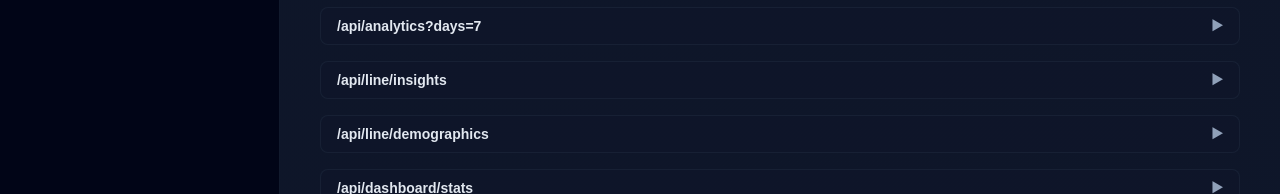
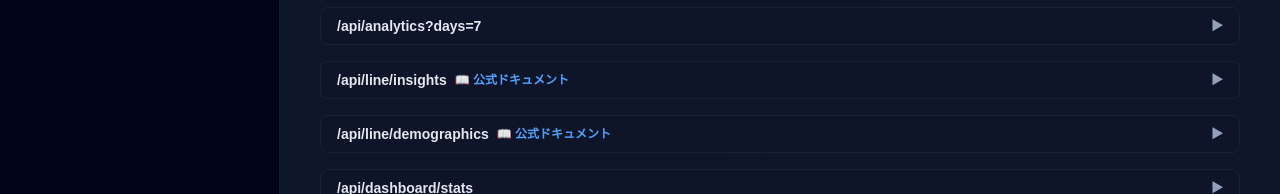
Before and after one commit to s-hiraoku/line-messaging-app, a Next.js app: page /dashboard/dev in a window 1280 px wide. Shown: the part 1273-1467 px from the top of the page. Built offline with nearby package versions, Linux system fonts and the light colour scheme; no server answers; the database is empty.

Commit message:
feat(debug): add documentation links to DebugPanel for API endpoints

```diff
--- a/src/app/dashboard/_components/debug-panel.tsx
+++ b/src/app/dashboard/_components/debug-panel.tsx
@@ -7,11 +7,13 @@ export function DebugPanel({
   request,
   response,
   curl,
+  docsUrl,
 }: {
   title?: string;
   request?: unknown;
   response?: unknown;
   curl?: string | null;
+  docsUrl?: string;
 }) {
   const [open, setOpen] = useState(false);
 
@@ -30,7 +32,20 @@ export function DebugPanel({
         className="flex w-full items-center justify-between px-4 py-2 text-left text-sm font-semibold text-slate-200 cursor-pointer"
         onClick={() => setOpen((v) => !v)}
       >
-        <span>{title}</span>
+        <div className="flex items-center gap-2">
+          <span>{title}</span>
+          {docsUrl && (
+            <a
+              href={docsUrl}
+              target="_blank"
+              rel="noopener noreferrer"
+              className="text-xs text-blue-400 hover:text-blue-300 cursor-pointer"
+              onClick={(e) => e.stopPropagation()}
+            >
+              📖 公式ドキュメント
+            </a>
+          )}
+        </div>
         <span className="text-xs text-slate-400">{open ? '▼' : '▶'}</span>
       </button>
       {open && (
--- a/src/app/dashboard/analytics/page.tsx
+++ b/src/app/dashboard/analytics/page.tsx
@@ -497,12 +497,14 @@ export default function AnalyticsPage() {
           request={{}}
           curl={toCurl({ url: `${typeof window !== 'undefined' ? window.location.origin : ''}/api/line/insights`, method: 'GET' })}
           response={rawInsights}
+          docsUrl="https://developers.line.biz/ja/reference/messaging-api/#get-insight"
         />
         <DebugPanel
           title="/api/line/demographics"
           request={{}}
           curl={toCurl({ url: `${typeof window !== 'undefined' ? window.location.origin : ''}/api/line/demographics`, method: 'GET' })}
           response={rawDemographics}
+          docsUrl="https://developers.line.biz/ja/reference/messaging-api/#get-demographic"
         />
       </div>
     </div>
--- a/src/app/dashboard/broadcasts/page.tsx
+++ b/src/app/dashboard/broadcasts/page.tsx
@@ -60,6 +60,7 @@ export default function BroadcastsPage() {
         request={lastRequest}
         response={lastResponse}
         curl={toCurl({ url: new URL('/api/line/broadcast', location.origin).toString(), method: 'POST', headers: { 'Content-Type': 'application/json' }, body: lastRequest })}
+        docsUrl="https://developers.line.biz/ja/reference/messaging-api/#send-broadcast-message"
       />
     </div>
   );
--- a/src/app/dashboard/dev/page.tsx
+++ b/src/app/dashboard/dev/page.tsx
@@ -359,12 +359,14 @@ export default function DevPage() {
               request={{}}
               curl={toCurl({ url: `${typeof window !== 'undefined' ? window.location.origin : ''}/api/line/insights`, method: 'GET' })}
               response={rawInsights}
+              docsUrl="https://developers.line.biz/ja/reference/messaging-api/#get-insight"
             />
             <DebugPanel
               title="/api/line/demographics"
               request={{}}
               curl={toCurl({ url: `${typeof window !== 'undefined' ? window.location.origin : ''}/api/line/demographics`, method: 'GET' })}
               response={rawDemographics}
+              docsUrl="https://developers.line.biz/ja/reference/messaging-api/#get-demographic"
             />
             <DebugPanel
               title="/api/dashboard/stats"
--- a/src/app/dashboard/messages/image/page.tsx
+++ b/src/app/dashboard/messages/image/page.tsx
@@ -153,6 +153,7 @@ export default function MessagesImagePage() {
         request={lastRequest}
         response={lastResponse}
         curl={toCurl({ url: new URL('/api/line/send', location.origin).toString(), method: 'POST', headers: { 'Content-Type': 'application/json' }, body: lastRequest })}
+        docsUrl="https://developers.line.biz/ja/reference/messaging-api/#send-push-message"
       />
     </div>
   );
--- a/src/app/dashboard/messages/text/page.tsx
+++ b/src/app/dashboard/messages/text/page.tsx
@@ -149,6 +149,7 @@ export default function MessagesTextPage() {
         request={lastRequest}
         response={lastResponse}
         curl={toCurl({ url: new URL('/api/line/send', location.origin).toString(), method: 'POST', headers: { 'Content-Type': 'application/json' }, body: lastRequest })}
+        docsUrl="https://developers.line.biz/ja/reference/messaging-api/#send-push-message"
       />
     </div>
   );
--- a/src/app/dashboard/users/page.tsx
+++ b/src/app/dashboard/users/page.tsx
@@ -171,6 +171,7 @@ export default function UsersPage() {
           request={bfRequest}
           response={bfResponse}
           curl={toCurl({ url: new URL('/api/line/followers/backfill', location.origin).toString(), method: 'POST', headers: { 'Content-Type': 'application/json' }, body: bfRequest })}
+          docsUrl="https://developers.line.biz/ja/reference/messaging-api/#get-follower-ids"
         />
       </div>
     </div>
```
